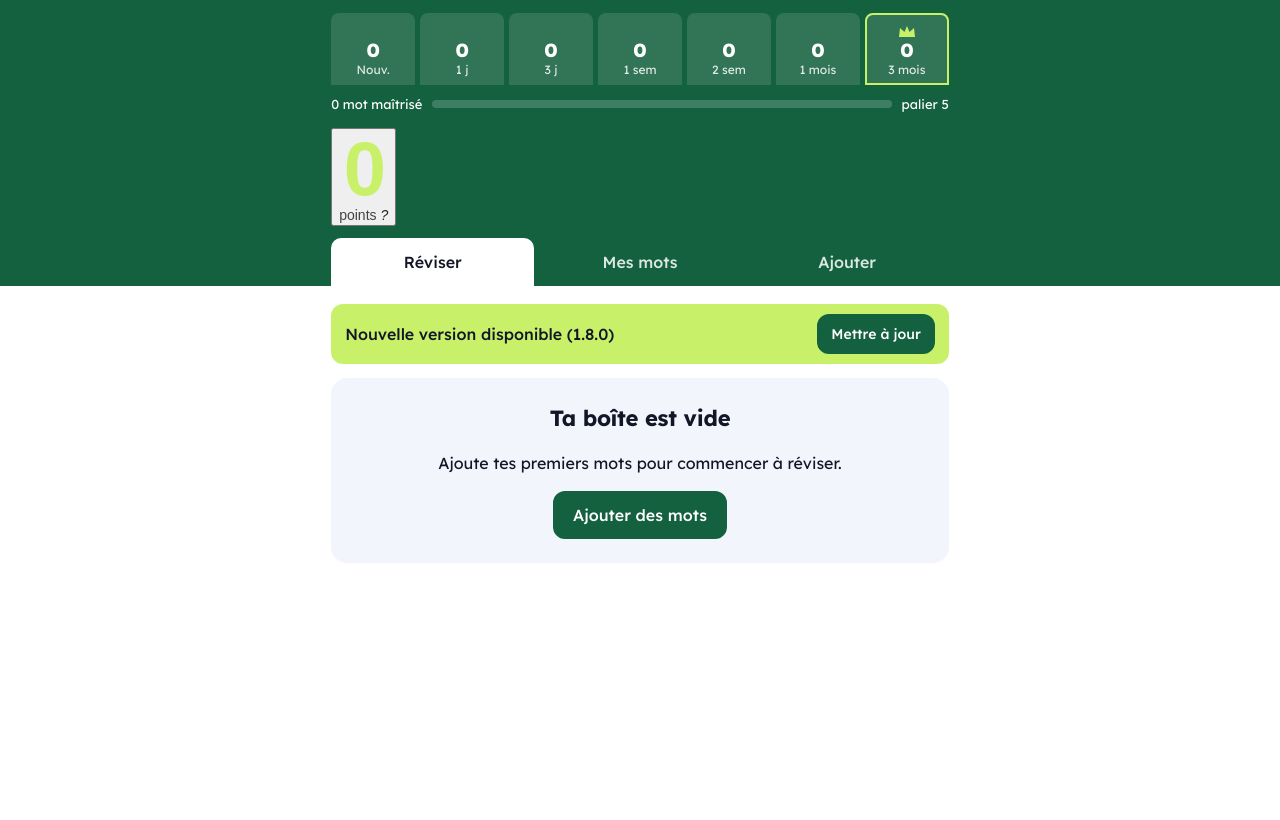
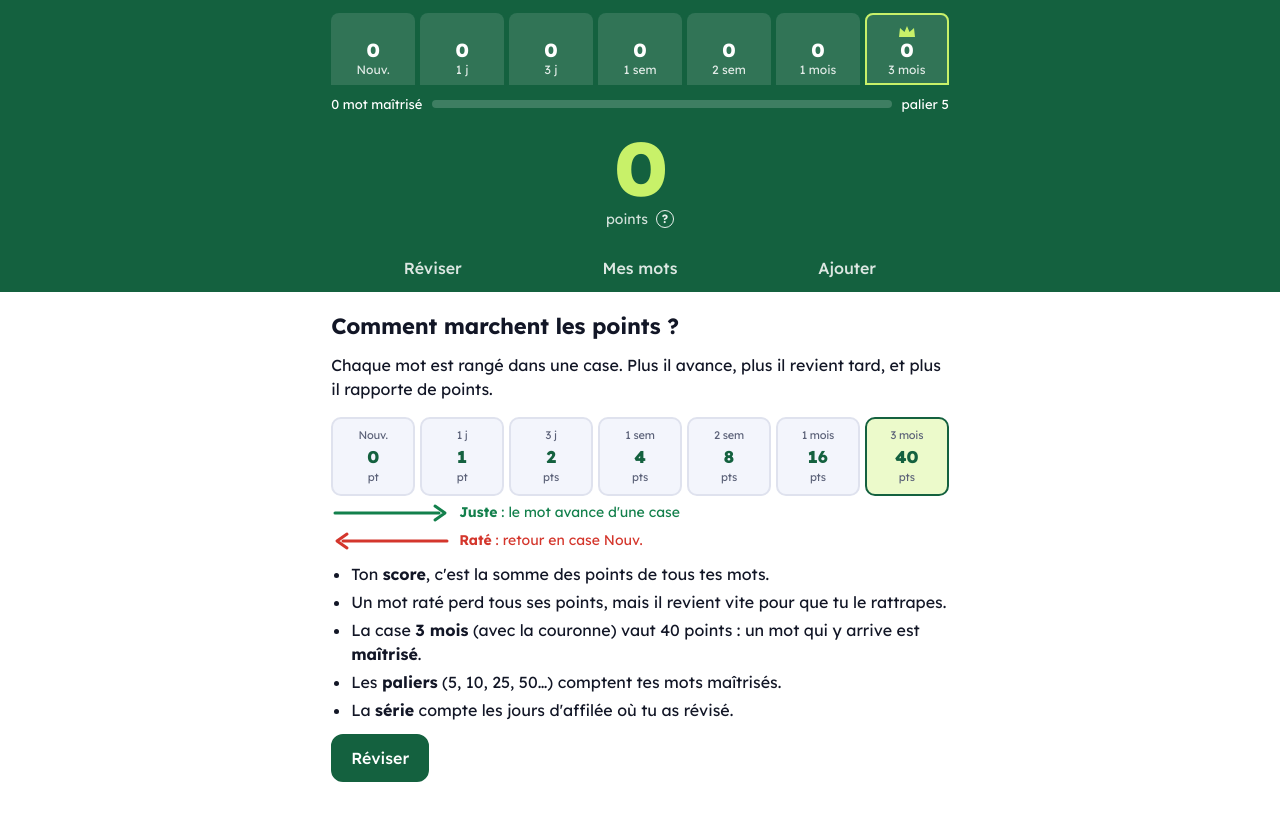
Before and after one commit to EvaJulien/Mon-vocabulaire, a plain HTML site: page index.html in a window 1280 px wide. Both pictures are taken after a click on the button "Comment marchent les points ?". Shown: the part 78-898 px from the top of the page. Before the commit the page ends 800 px from the top, so only its background shows below. Drawn offline with Linux system fonts and the light colour scheme.

Commit message:
Add files via upload

```diff
--- a/app.js
+++ b/app.js
@@ -1,6 +1,6 @@
 /* Mon vocabulaire — toutes les données restent sur l'appareil (localStorage). */
 {
-const APP_VERSION = '1.7.0';
+const APP_VERSION = '1.8.0';
 const DAY = 86400000;
 const INTER = [0, 1, 3, 7, 16, 35, 90];
 const PTS = [0, 1, 2, 4, 8, 16, 40];
@@ -659,6 +659,24 @@ function renderAdd() {
     <div class="row"><button class="btn" type="submit">Importer</button>${L.code === 'en' && enCount < 5 ? `<button class="btn ghost" type="button" data-a="starter">Mots de mes premières leçons</button>` : ''}</div></form>
   </section>`;
 }
+function renderHelp() {
+  const arrowR = c => `<svg width="120" height="22" viewBox="0 0 120 22" aria-hidden="true"><path d="M4 11h104" stroke="${c}" stroke-width="3" stroke-linecap="round"/><path d="M104 4l10 7-10 7" fill="none" stroke="${c}" stroke-width="3" stroke-linecap="round" stroke-linejoin="round"/></svg>`;
+  const arrowL = c => `<svg width="120" height="22" viewBox="0 0 120 22" aria-hidden="true"><path d="M116 11H12" stroke="${c}" stroke-width="3" stroke-linecap="round"/><path d="M16 4 6 11l10 7" fill="none" stroke="${c}" stroke-width="3" stroke-linecap="round" stroke-linejoin="round"/></svg>`;
+  return `<section><h2>Comment marchent les points ?</h2>
+    <p style="margin:0">Chaque mot est rangé dans une case. Plus il avance, plus il revient tard, et plus il rapporte de points.</p>
+    <div class="hbox">${BOXL.map((l, i) => `<div class="hb${i === TOP ? ' crown' : ''}"><small>${l}</small><b>${PTS[i]}</b><small>pt${PTS[i] > 1 ? 's' : ''}</small></div>`).join('')}</div>
+    <div class="harrow hok">${arrowR('var(--green)')}<span><b>Juste</b> : le mot avance d'une case</span></div>
+    <div class="harrow hko">${arrowL('var(--red)')}<span><b>Raté</b> : retour en case Nouv.</span></div>
+    <ul class="hlist">
+      <li>Ton <b>score</b>, c'est la somme des points de tous tes mots.</li>
+      <li>Un mot raté perd tous ses points, mais il revient vite pour que tu le rattrapes.</li>
+      <li>La case <b>3 mois</b> (avec la couronne) vaut 40 points : un mot qui y arrive est <b>maîtrisé</b>.</li>
+      <li>Les <b>paliers</b> (5, 10, 25, 50…) comptent tes mots maîtrisés.</li>
+      <li>La <b>série</b> compte les jours d'affilée où tu as révisé.</li>
+    </ul>
+    <div class="row"><button class="btn" data-a="gorev">Réviser</button></div>
+  </section>`;
+}
 function renderSet() {
   const t = cfg.theme;
   const p = t.preset === 'custom' ? t : (PRESETS[t.preset] || PRESETS.foret);
@@ -696,7 +714,7 @@ function render(fromSnap) {
   const ansVal = fromSnap ? $('#ans')?.value : null;
   if (view !== 'rev') $('#main').style.paddingBottom = '';
   const banner = ui.newVersion ? `<div class="upd"><span>Nouvelle version disponible (${esc(ui.newVersion)})</span><button class="btn small" data-a="update">Mettre à jour</button></div>` : '';
-  $('#main').innerHTML = banner + (view === 'rev' ? renderRev() : view === 'lib' ? renderLib() : view === 'add' ? renderAdd() : renderSet());
+  $('#main').innerHTML = banner + (view === 'rev' ? renderRev() : view === 'lib' ? renderLib() : view === 'add' ? renderAdd() : view === 'help' ? renderHelp() : renderSet());
   if (view === 'rev') {
     const a = $('#ans');
     const card = document.querySelector('.card');
@@ -721,6 +739,7 @@ $('#toastB').addEventListener('click', () => { toastUndo?.(); $('#toast').style.
 const go = v => { view = v; ui.openId = null; ui.editLib = null; ui.confirm = null; ui.newLib = false; ui.addNew = false; ui.restore = null; ui.backupText = ''; if (v === 'rev') startSessionIfNeeded(); render(); };
 document.querySelector('nav').addEventListener('click', e => { const b = e.target.closest('button'); if (b) go(b.dataset.v); });
 $('#gear').addEventListener('click', () => go(view === 'set' ? 'rev' : 'set'));
+$('#score').addEventListener('click', () => go(view === 'help' ? 'rev' : 'help'));
 
 $('#main').addEventListener('submit', e => {
   e.preventDefault();
@@ -782,6 +801,7 @@ $('#main').addEventListener('click', e => {
   if (a === 'mine') acceptMine();
   if (a === 'extra') { session = newSession(true); next(); render(); }
   if (a === 'goadd') go('add');
+  if (a === 'gorev') go('rev');
   if (a === 'golang') { go('set'); document.getElementById('langs')?.scrollIntoView(); }
   if (a === 'starter') { ui.importText = STARTER; render(); }
   if (a === 'tog') {
--- a/style.css
+++ b/style.css
@@ -35,7 +35,19 @@ h1{font-size:clamp(24px,5vw,32px);line-height:1.05;letter-spacing:-.02em;margin:
 .goal .bar i{display:block;height:100%;background:var(--accent);border-radius:4px}
 .score{text-align:center;margin-top:14px}
 .score b{display:block;font-size:clamp(52px,13vw,76px);font-weight:800;line-height:1;letter-spacing:-.03em;color:var(--accent);font-variant-numeric:tabular-nums}
-.score span{font-size:14px;opacity:.85}
+.score{display:block;margin-left:auto;margin-right:auto;background:none;border:0;color:inherit;font:inherit;cursor:pointer;border-radius:14px;padding:2px 18px}
+.score:focus-visible{outline:3px solid var(--accent);outline-offset:2px}
+.score span{font-size:14px;opacity:.9}
+.qm{display:inline-grid;place-items:center;width:18px;height:18px;border-radius:50%;border:1.5px solid currentColor;font:700 12px Lexend,sans-serif;font-style:normal;margin-left:4px;vertical-align:1px}
+.hbox{display:grid;grid-template-columns:repeat(7,minmax(0,1fr));gap:5px;margin:16px 0 6px}
+.hb{border:2px solid var(--line);border-radius:10px;text-align:center;padding:8px 0;background:var(--soft);overflow:hidden;min-width:0}
+.hb small{display:block;font-size:11px;letter-spacing:-.02em;color:var(--mut);white-space:nowrap}
+.hb b{display:block;font-size:17px;font-weight:800;color:var(--btn)}
+.hb.crown{border-color:var(--btn);background:color-mix(in srgb,var(--accent) 35%,var(--card))}
+.harrow{display:flex;align-items:center;gap:8px;font-size:14px;margin-top:6px}
+.harrow svg{flex:none}
+.hok{color:var(--green)}.hko{color:var(--red)}
+.hlist{padding-left:20px;margin:10px 0 0}.hlist li{margin:4px 0}
 .score.pop b{animation:pop2 .6s}
 @keyframes pop2{40%{transform:scale(1.12)}}
 nav{display:flex;gap:4px;margin-top:12px}
```
